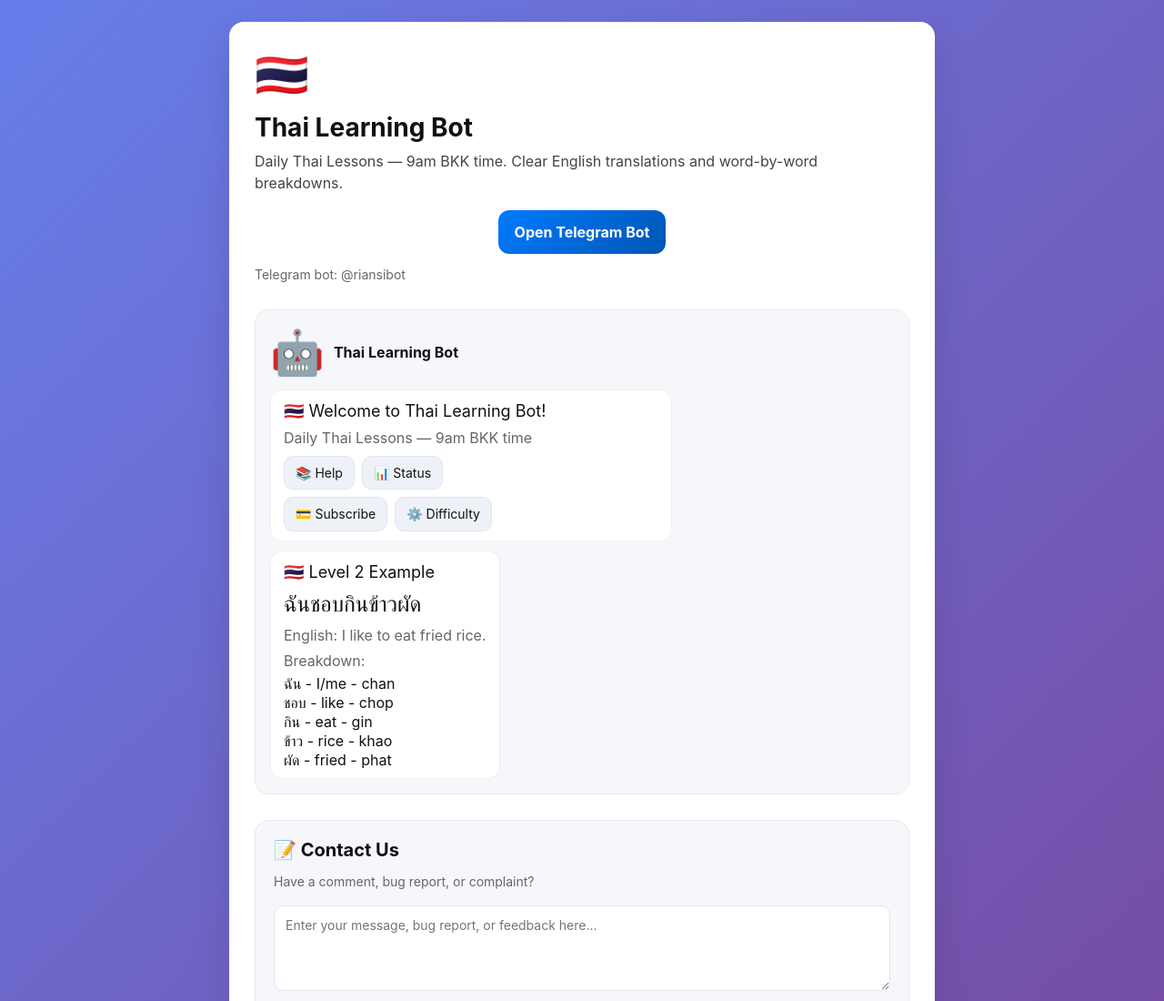
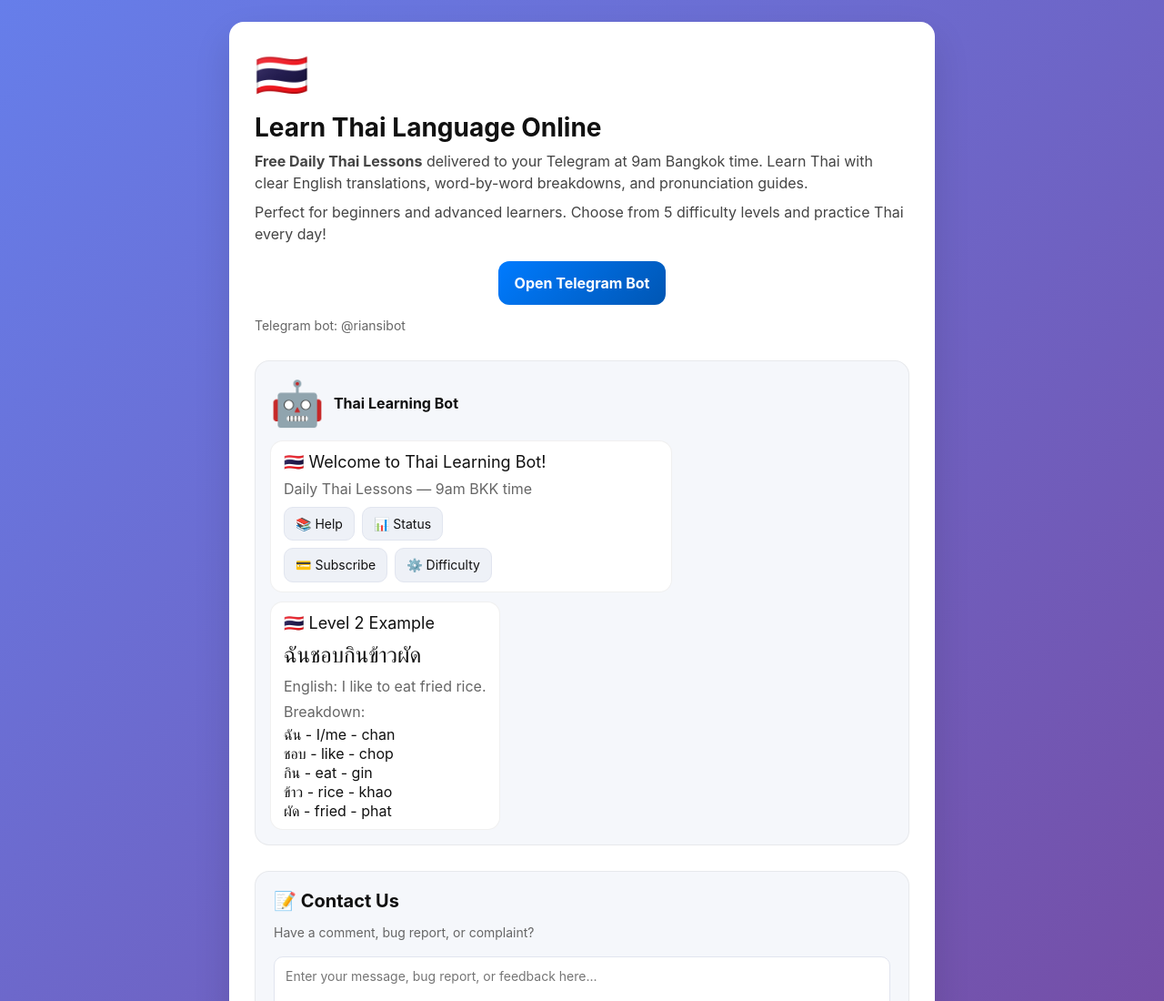
Before and after one commit to seamuswc/riansi, a website: page public/index.html in a window 1280 px wide. Shown: the top 1100 px of the page at 91% size. Drawn offline with Linux system fonts and the light colour scheme.

Commit message:
Optimize SEO for 'learn Thai' searches - update title, description, and headings

```diff
--- a/public/index.html
+++ b/public/index.html
@@ -3,24 +3,24 @@
 <head>
   <meta charset="utf-8">
   <meta name="viewport" content="width=device-width, initial-scale=1">
-  <title>Thai Learning Bot | Daily Thai Lessons on Telegram - Learn Thai Language</title>
-  <meta name="description" content="Daily Thai Lessons at 9am BKK time via Telegram bot. Learn Thai with clear English translations, word-by-word breakdowns, and pronunciation guides. Subscribe with TON cryptocurrency.">
-  <meta name="keywords" content="Thai language learning, Thai lessons, learn Thai, Telegram bot, Thai vocabulary, Thai grammar, Thailand language, learn Thai online, Thai sentences, Thai pronunciation">
+  <title>Learn Thai Language Online | Daily Thai Lessons via Telegram Bot</title>
+  <meta name="description" content="Learn Thai language online with daily Thai lessons delivered to your Telegram at 9am Bangkok time. Free Thai lessons with English translations, word-by-word breakdowns, pronunciation guides, and 5 difficulty levels. Start learning Thai today!">
+  <meta name="keywords" content="learn Thai, learn Thai language, learn Thai online, Thai lessons, Thai language learning, how to learn Thai, Thai for beginners, Thai vocabulary, Thai grammar, Thai pronunciation, Thai language bot, Telegram Thai lessons, free Thai lessons">
   <meta name="author" content="Riansi">
   <link rel="canonical" href="https://riansi.xyz">
 
   <!-- Open Graph / Facebook -->
   <meta property="og:type" content="website">
   <meta property="og:url" content="https://riansi.xyz">
-  <meta property="og:title" content="Thai Learning Bot | Daily Thai Lessons on Telegram">
-  <meta property="og:description" content="Daily Thai Lessons at 9am BKK time via Telegram. Learn Thai with clear translations, word breakdowns, and pronunciation. Subscribe with TON cryptocurrency.">
+  <meta property="og:title" content="Learn Thai Language Online | Daily Thai Lessons via Telegram">
+  <meta property="og:description" content="Learn Thai language online with daily Thai lessons. Free Thai lessons with English translations, word breakdowns, and pronunciation guides. 5 difficulty levels. Start learning Thai today!">
   <meta property="og:site_name" content="Thai Learning Bot">
 
   <!-- Twitter -->
   <meta name="twitter:card" content="summary_large_image">
   <meta name="twitter:url" content="https://riansi.xyz">
-  <meta name="twitter:title" content="Thai Learning Bot | Daily Thai Lessons on Telegram">
-  <meta name="twitter:description" content="Daily Thai Lessons at 9am BKK time. Learn Thai with clear translations, word breakdowns, and pronunciation guides.">
+  <meta name="twitter:title" content="Learn Thai Language Online | Daily Thai Lessons">
+  <meta name="twitter:description" content="Learn Thai language online with daily Thai lessons. Free Thai lessons with translations, word breakdowns, and pronunciation. 5 difficulty levels.">
 
   <!-- Google tag (gtag.js) -->
   <script async src="https://www.googletagmanager.com/gtag/js?id=G-YBJKSF8NNF"></script>
@@ -108,8 +108,9 @@
   <div class="wrap">
     <main class="card" role="main">
       <div class="emoji">🇹🇭</div>
-      <h1>Thai Learning Bot</h1>
-      <p>Daily Thai Lessons — 9am BKK time. Clear English translations and word-by-word breakdowns.</p>
+      <h1>Learn Thai Language Online</h1>
+      <p><strong>Free Daily Thai Lessons</strong> delivered to your Telegram at 9am Bangkok time. Learn Thai with clear English translations, word-by-word breakdowns, and pronunciation guides.</p>
+      <p>Perfect for beginners and advanced learners. Choose from 5 difficulty levels and practice Thai every day!</p>
       <div class="cta">
         <a class="btn btn-primary" id="open-bot" href="https://t.me/riansibot" target="_blank" rel="noopener">Open Telegram Bot</a>
       </div>
```
